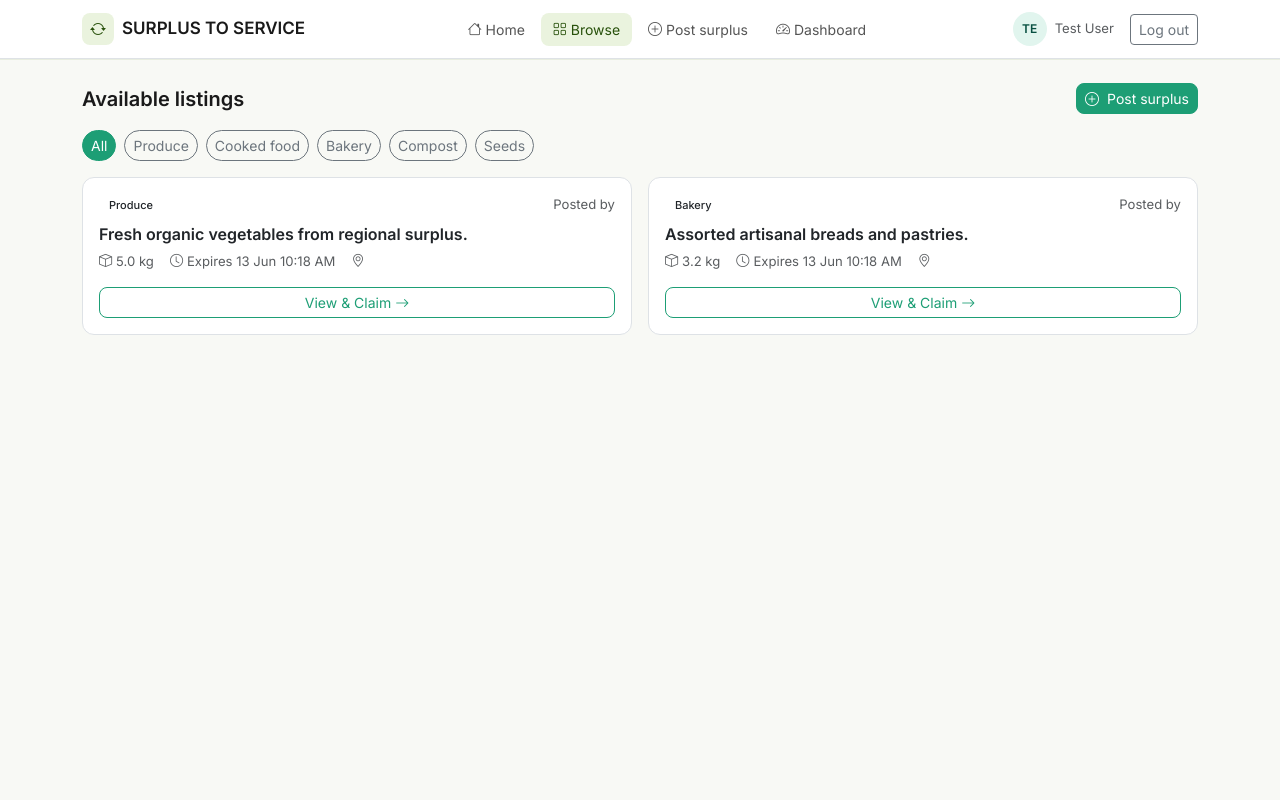
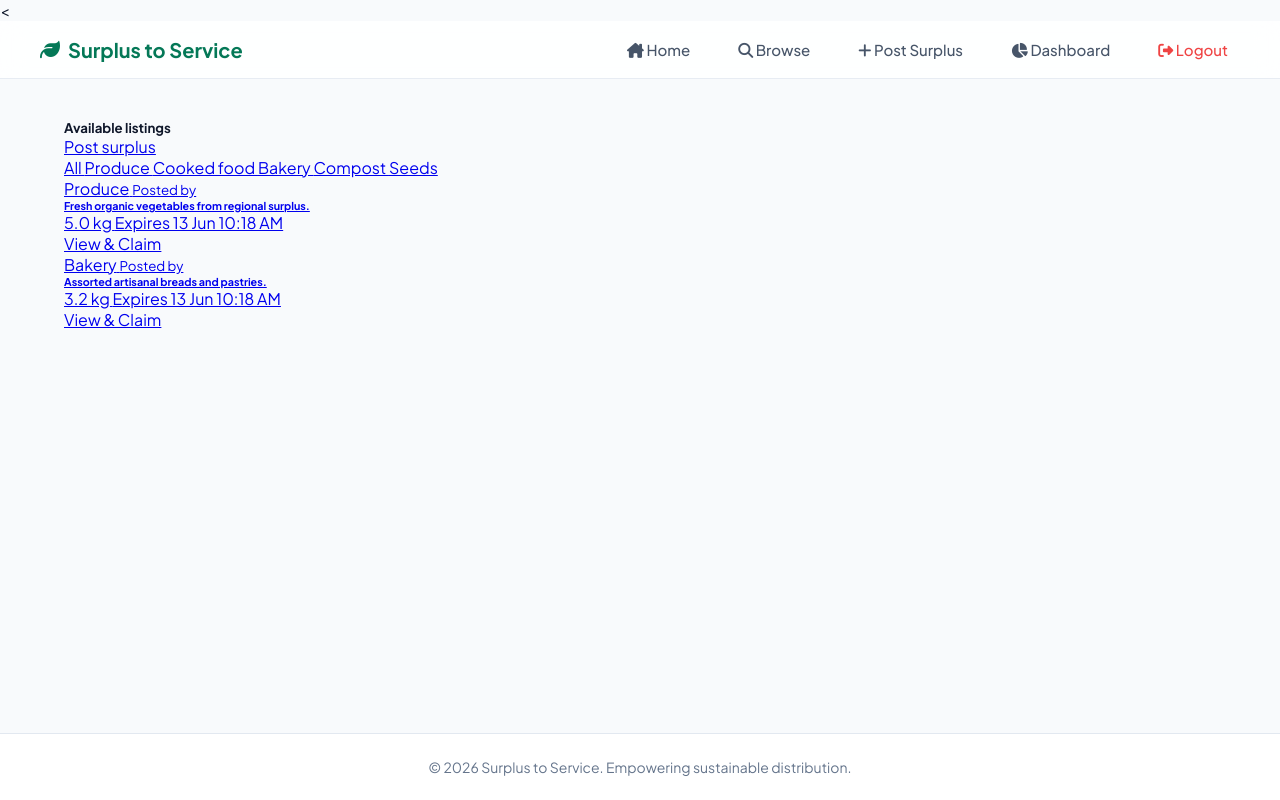
Before and after one commit to smbhargavi25ds-max/SURPLUS-TO-SERVICE, a Flask app: page /browse in a window 1280 px wide. Run offline with Flask 3, Linux system fonts and the light colour scheme; a user stored in the database is signed in.

Commit message:
style: optimize layout structure in base template

```diff
--- a/templates/base.html
+++ b/templates/base.html
@@ -1,73 +1,175 @@
-<!DOCTYPE html>
+<<!DOCTYPE html>
 <html lang="en">
 <head>
-  <meta charset="UTF-8" />
-  <meta name="viewport" content="width=device-width, initial-scale=1.0"/>
-  <title>SURPLUS TO SERVICE {% block title %}{% endblock %}</title>
-  <link rel="stylesheet" href="https://cdn.jsdelivr.net/npm/bootstrap@5.3.2/dist/css/bootstrap.min.css"/>
-  <link rel="stylesheet" href="https://cdn.jsdelivr.net/npm/bootstrap-icons@1.11.3/font/bootstrap-icons.min.css"/>
-  <link rel="stylesheet" href="{{ url_for('static', filename='css/style.css') }}"/>
+    <meta charset="UTF-8">
+    <meta name="viewport" content="width=device-width, initial-scale=1.0">
+    <title>{% block title %}Surplus to Service{% endblock %}</title>
+    <link href="https://fonts.googleapis.com/css2?family=Plus+Jakarta+Sans:wght@400;500;600;700&display=swap" rel="stylesheet">
+    <link rel="stylesheet" href="https://cdnjs.cloudflare.com/ajax/libs/font-awesome/6.4.0/css/all.min.css">
+
+    <style>
+        * {
+            margin: 0;
+            padding: 0;
+            box-sizing: border-box;
+            font-family: 'Plus Jakarta Sans', sans-serif;
+        }
+
+        body {
+            background-color: #f8fafc;
+            color: #0f172a;
+            min-height: 100vh;
+            display: flex;
+            flex-direction: column;
+        }
+
+        /* Modern Glassmorphic Navbar */
+        .navbar {
+            background: rgba(255, 255, 255, 0.85);
+            backdrop-filter: blur(12px);
+            -webkit-backdrop-filter: blur(12px);
+            border-bottom: 1px solid rgba(226, 232, 240, 0.8);
+            position: sticky;
+            top: 0;
+            z-index: 1000;
+            padding: 16px 24px;
+        }
+
+        .nav-container {
+            max-width: 1200px;
+            margin: 0 auto;
+            display: flex;
+            justify-content: space-between;
+            align-items: center;
+        }
+
+        .nav-brand {
+            font-size: 20px;
+            font-weight: 700;
+            color: #047857;
+            text-decoration: none;
+            display: flex;
+            align-items: center;
+            gap: 8px;
+        }
+
+        .nav-links {
+            display: flex;
+            align-items: center;
+            gap: 24px;
+            list-style: none;
+        }
+
+        .nav-links a {
+            color: #475569;
+            text-decoration: none;
+            font-size: 15px;
+            font-weight: 500;
+            transition: all 0.2s ease;
+            padding: 8px 12px;
+            border-radius: 8px;
+        }
+
+        .nav-links a:hover, .nav-links a.active {
+            color: #047857;
+            background: rgba(4, 120, 87, 0.06);
+        }
+
+        .nav-auth-btn {
+            background: #047857;
+            color: white !important;
+            font-weight: 600 !important;
+            box-shadow: 0 4px 12px rgba(4, 120, 87, 0.15);
+        }
+
+        .nav-auth-btn:hover {
+            background: #065f46 !important;
+            transform: translateY(-1px);
+        }
+
+        /* Dynamic Main Content Area */
+        .main-content {
+            flex: 1;
+            max-width: 1200px;
+            width: 100%;
+            margin: 0 auto;
+            padding: 40px 24px;
+        }
+
+        /* Global Toast / Notification styling */
+        .flash-container {
+            max-width: 1200px;
+            width: 100%;
+            margin: 20px auto 0 auto;
+            padding: 0 24px;
+        }
+
+        .alert {
+            padding: 16px;
+            border-radius: 12px;
+            font-size: 14px;
+            font-weight: 500;
+            margin-bottom: 16px;
+            border: 1px solid transparent;
+        }
+        .alert-success { background: #dcfce7; color: #15803d; border-color: #bbf7d0; }
+        .alert-danger { background: #fee2e2; color: #ef4444; border-color: #fca5a5; }
+
+        footer {
+            text-align: center;
+            padding: 24px;
+            color: #64748b;
+            font-size: 14px;
+            border-top: 1px solid #e2e8f0;
+            background: white;
+            margin-top: auto;
+        }
+    </style>
 </head>
 <body>
 
-{% if session.user_id %}
-<nav class="navbar navbar-expand-lg navbar-light bg-white border-bottom sticky-top">
-  <div class="container">
-    <a class="navbar-brand fw-semibold d-flex align-items-center gap-2" href="{{ url_for('home') }}">
-      <span class="brand-icon"><i class="bi bi-arrow-repeat"></i></span>
-      SURPLUS TO SERVICE
+    <nav class="navbar">
+        <div class="nav-container">
+            <a href="{{ url_for('index') }}" class="nav-brand">
+                <i class="fa-solid fa-leaf"></i> Surplus to Service
             </a>
-    <button class="navbar-toggler border-0" type="button" data-bs-toggle="collapse" data-bs-target="#navMenu">
-      <span class="navbar-toggler-icon"></span>
-    </button>
-    <div class="collapse navbar-collapse" id="navMenu">
-      <ul class="navbar-nav mx-auto gap-1">
-        <li class="nav-item">
-          <a class="nav-link {% if request.endpoint == 'home' %}active{% endif %}" href="{{ url_for('home') }}">
-            <i class="bi bi-house"></i> Home
-          </a>
-        </li>
-        <li class="nav-item">
-          <a class="nav-link {% if request.endpoint == 'browse' %}active{% endif %}" href="{{ url_for('browse') }}">
-            <i class="bi bi-grid"></i> Browse
-          </a>
-        </li>
-        <li class="nav-item">
-          <a class="nav-link {% if request.endpoint == 'post' %}active{% endif %}" href="{{ url_for('post') }}">
-            <i class="bi bi-plus-circle"></i> Post surplus
-          </a>
-        </li>
-        <li class="nav-item">
-          <a class="nav-link {% if request.endpoint == 'dashboard' %}active{% endif %}" href="{{ url_for('dashboard') }}">
-            <i class="bi bi-speedometer2"></i> Dashboard
-          </a>
-        </li>
+
+            {% if session.get('user_id') %}
+            <ul class="nav-links">
+                <li><a href="{{ url_for('home') }}"><i class="fa-solid fa-house-chimney"></i> Home</a></li>
+                <li><a href="{{ url_for('browse') }}"><i class="fa-solid fa-magnifying-glass"></i> Browse</a></li>
+                <li><a href="{{ url_for('post') }}"><i class="fa-solid fa-plus"></i> Post Surplus</a></li>
+                <li><a href="{{ url_for('dashboard') }}"><i class="fa-solid fa-chart-pie"></i> Dashboard</a></li>
+                <li><a href="{{ url_for('logout') }}" style="color: #ef4444;"><i class="fa-solid fa-right-from-bracket"></i> Logout</a></li>
             </ul>
-      <div class="d-flex align-items-center gap-2">
-        <span class="avatar-circle">{{ session.user_name[:2].upper() }}</span>
-        <span class="text-muted small">{{ session.user_name }}</span>
-        <a href="{{ url_for('logout') }}" class="btn btn-sm btn-outline-secondary ms-2">Log out</a>
-      </div>
-    </div>
+            {% else %}
+            <ul class="nav-links">
+                <li><a href="{{ url_for('login') }}">Sign In</a></li>
+                <li><a href="{{ url_for('register') }}" class="nav-auth-btn">Join Free</a></li>
+            </ul>
+            {% endif %}
         </div>
     </nav>
-{% endif %}
 
-<main class="py-4">
-  <div class="container">
     {% with messages = get_flashed_messages(with_categories=true) %}
+        {% if messages %}
+            <div class="flash-container">
             {% for category, message in messages %}
-        <div class="alert alert-{{ category }} alert-dismissible fade show" role="alert">
+                <div class="alert alert-{{ category if category != 'danger' else 'danger' }}">
                     {{ message }}
-          <button type="button" class="btn-close" data-bs-dismiss="alert"></button>
                 </div>
             {% endfor %}
+            </div>
+        {% endif %}
     {% endwith %}
+
+    <main class="main-content">
         {% block content %}{% endblock %}
-  </div>
     </main>
 
-<script src="https://cdn.jsdelivr.net/npm/bootstrap@5.3.2/dist/js/bootstrap.bundle.min.js"></script>
-<script src="{{ url_for('static', filename='js/main.js') }}"></script>
+    <footer>
+        &copy; 2026 Surplus to Service. Empowering sustainable distribution.
+    </footer>
+
 </body>
 </html>
```
Lines whose indentation alone changed are shown as unchanged.
